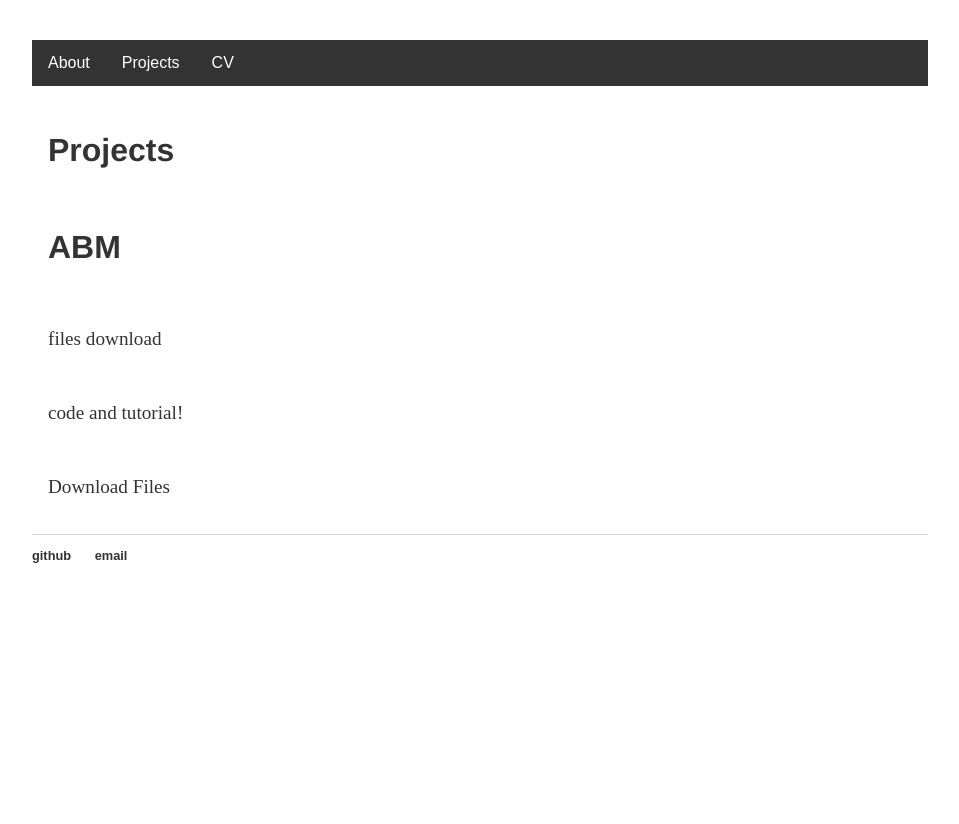
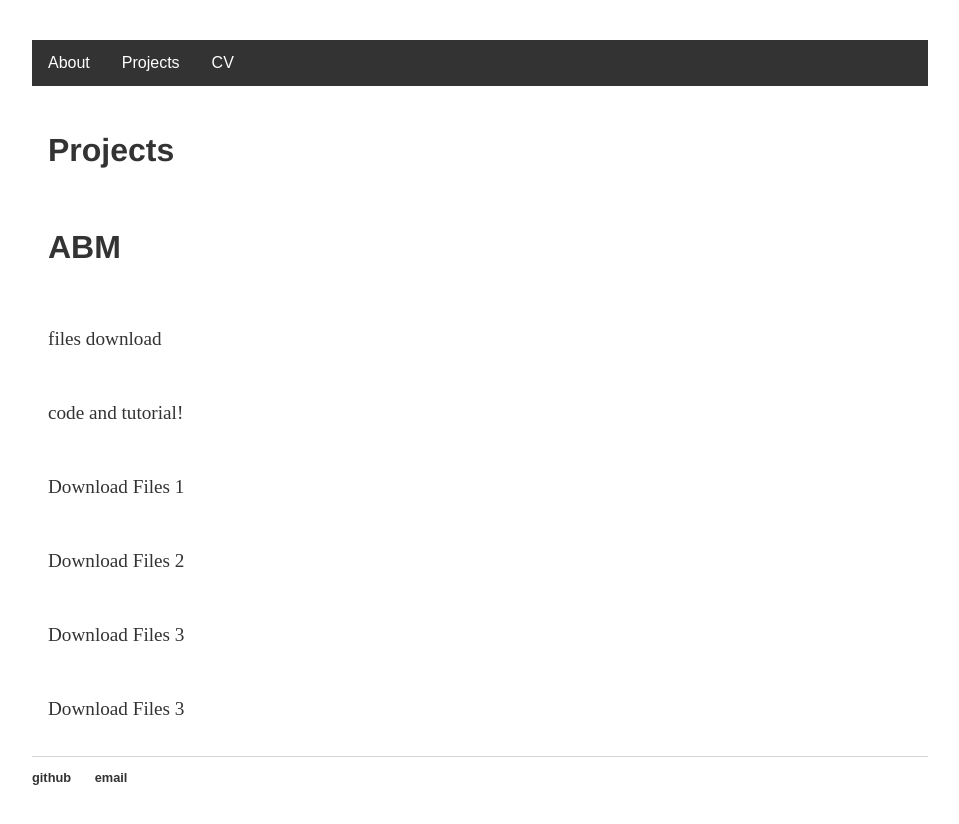
Before and after one commit to lena-kilian/lena-kilian.github.io, a Jekyll site: the page built from abm/index.md, in a window 1280 px wide. Shown: the top 824 px of the page, without its empty margins (160-1119 px from the left). Built offline with Jekyll 4.4.1, drawn with Linux system fonts in a browser that asks for light colours; our own code applies the rules of GitHub Pages for plain Markdown files.

Commit message:
Update index.md

```diff
--- a/abm/index.md
+++ b/abm/index.md
@@ -6,4 +6,11 @@ files download
 
 code and tutorial!
 
-[Download Files](https://lena-kilian.github.io/abm/GEOG5995M_CW1)
+[Download Files 1](https://lena-kilian.github.io/abm/GEOG5995M_CW1)
+
+
+[Download Files 2](https://github.com/lena-kilian/lena-kilian.github.io/abm/GEOG5995M_CW1/)
+
+[Download Files 3](https://github.com/lena-kilian/lena-kilian.github.io/abm/GEOG5995M_CW1)
+
+[Download Files 3](https://github.com/lena-kilian/lena-kilian.github.io/abm/GEOG5995M_CW1/docs)
```
